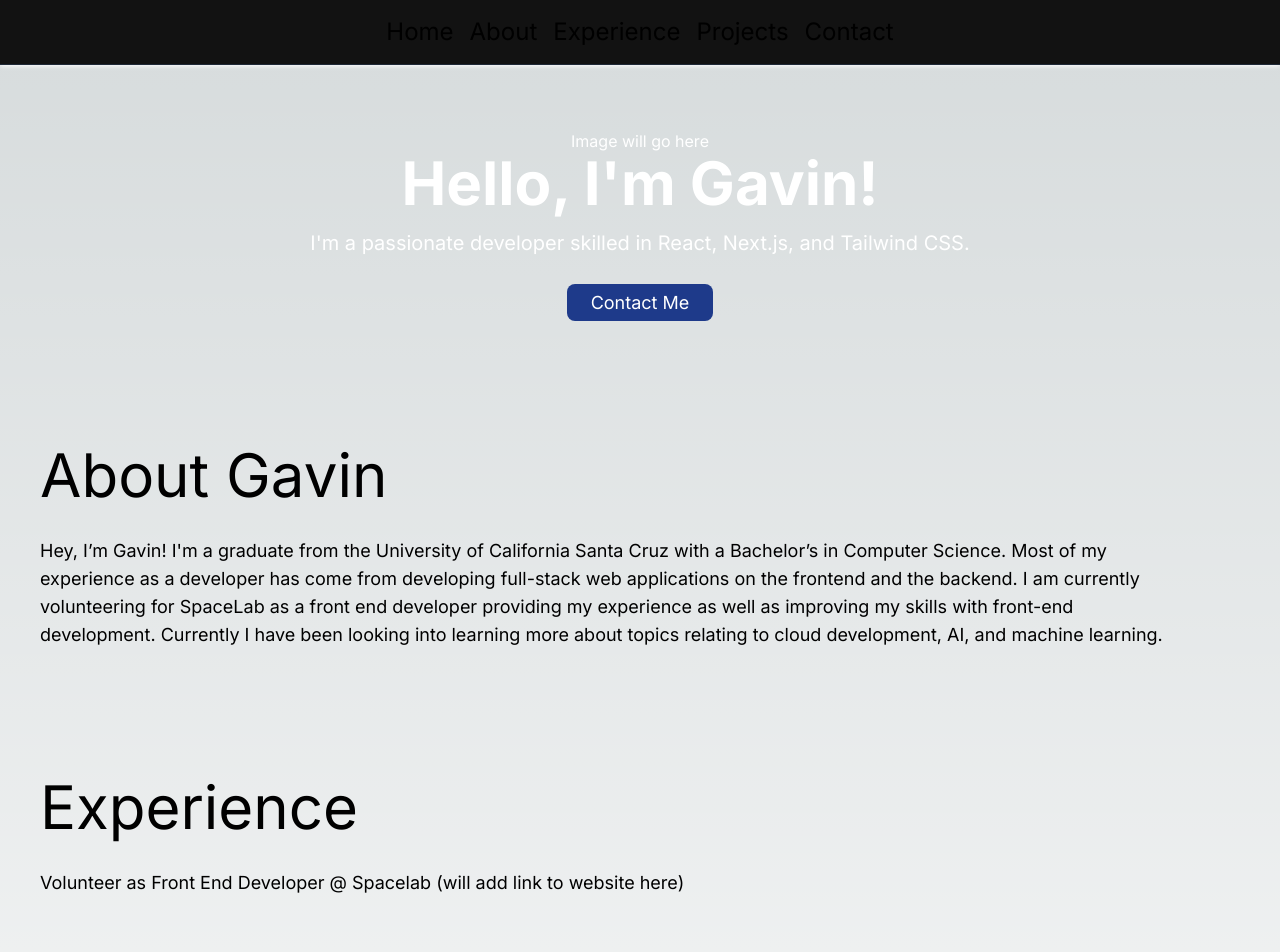
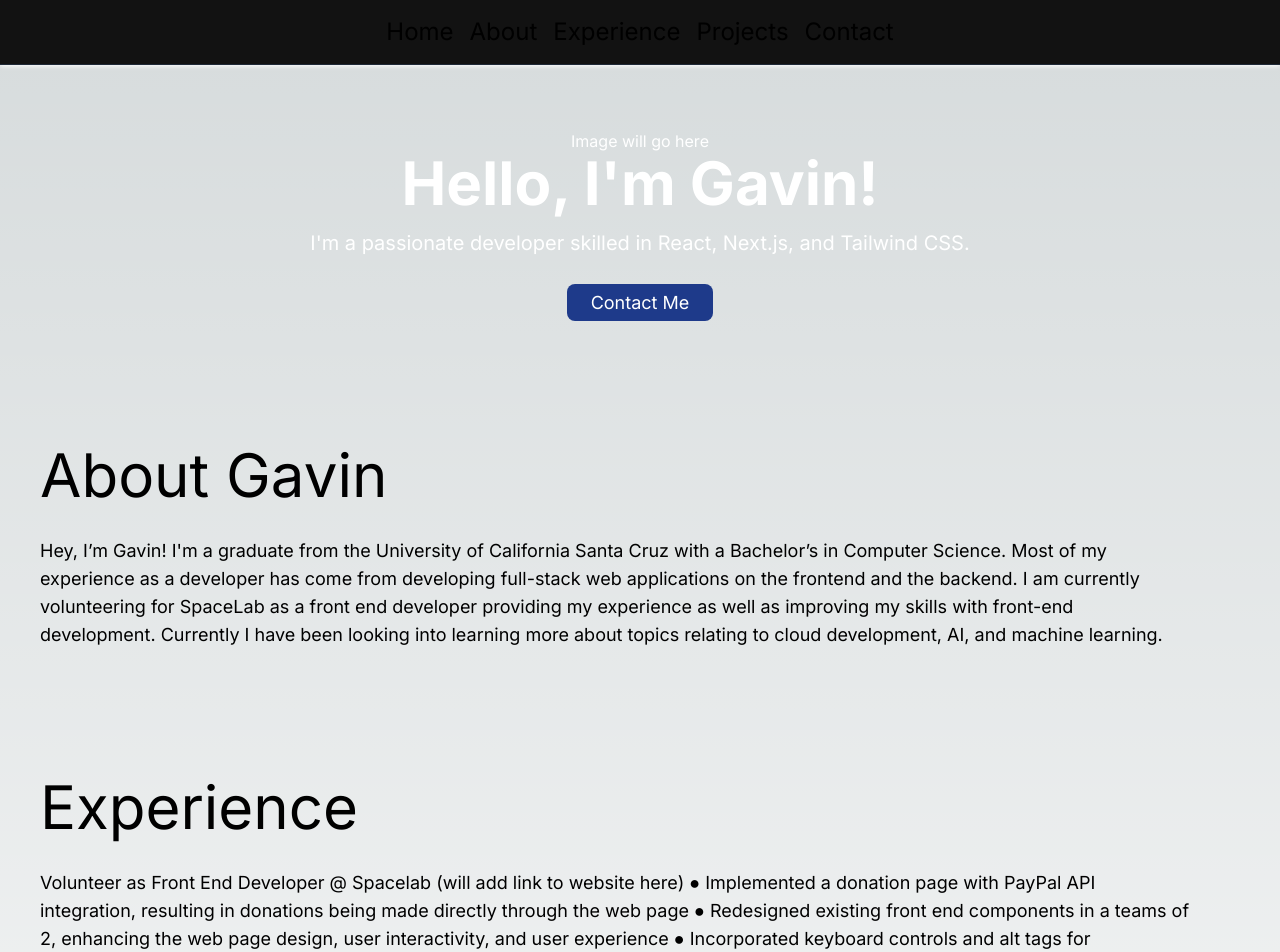
Before and after one commit to Gav1012/portfoliov2, a Next.js app: page / in a window 1280 px wide. Shown: the top 952 px of the page. Built offline with nearby package versions, Linux system fonts and the light colour scheme; no server answers.

Commit message:
added responsibilities to experience section

```diff
--- a/src/app/components/experience.tsx
+++ b/src/app/components/experience.tsx
@@ -4,6 +4,11 @@ export default function Experience() {
             <h1 className="text-6xl mb-8">Experience</h1>
             <p className="text-lg max-w-6xl break-words">
                 Volunteer as Front End Developer @ Spacelab (will add link to website here)
+                ● Implemented a donation page with PayPal API integration, resulting in donations being made directly
+                    through the web page
+                ● Redesigned existing front end components in a teams of 2, enhancing the web page design, user
+                    interactivity, and user experience
+                ● Incorporated keyboard controls and alt tags for components, ensuring compliance with ADA standards
             </p>
         </section>
     )
```
